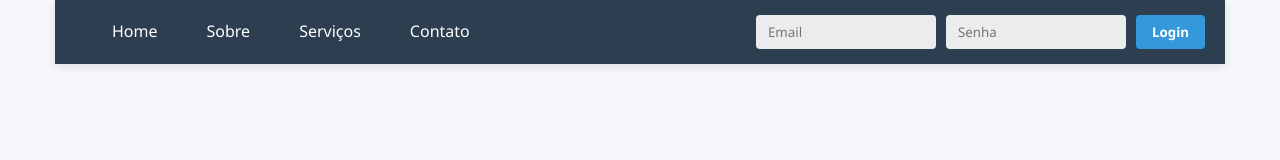
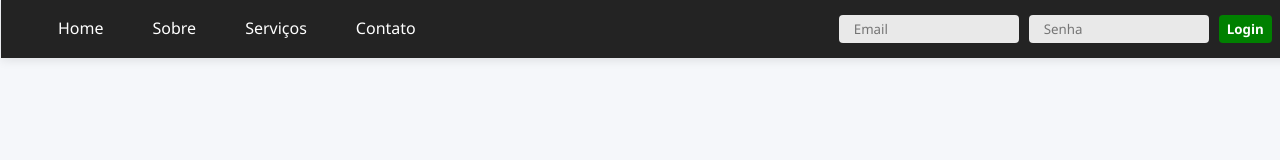
Before and after one commit to Mota-Silva/DEV.WEB-2025.2, a plain HTML site: page HTML/Formulario-html+css/index.html in a window 1280 px wide. Drawn offline with Linux system fonts and the light colour scheme.

Commit message:
Update styles.css

```diff
--- a/HTML/Formulario-html+css/styles.css
+++ b/HTML/Formulario-html+css/styles.css
@@ -12,15 +12,15 @@ body {
 }
 
 .container {
-    width: 100%;
-    max-width: 1200px;
+    width: 101%;
+    max-width: 1800px;
     margin: 0 auto;
-    padding: 0 15px;
+    padding: 0 1px;
 }
 
 /* Cabeçalho e menu */
 header {
-    background-color: #2c3e50;
+    background-color: rgb(35, 35, 35);
     color: white;
     padding: 0;
     box-shadow: 0 2px 10px rgba(0, 0, 0, 0.1);
@@ -74,7 +74,7 @@ nav {
 }
 
 .login-form input {
-    padding: 8px 12px;
+    padding: 5px 15px;
     border: none;
     border-radius: 4px;
     outline: none;
@@ -87,12 +87,12 @@ nav {
 }
 
 .login-form input[type="submit"] {
-    background-color: #3498db;
+    background-color: green;
     color: white;
     cursor: pointer;
     font-weight: bold;
     transition: background-color 0.3s;
-    padding: 8px 16px;
+    padding: 5px 8px;
 }
 
 .login-form input[type="submit"]:hover {
```
